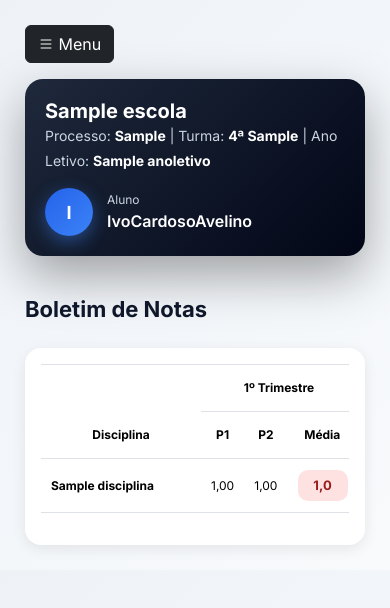
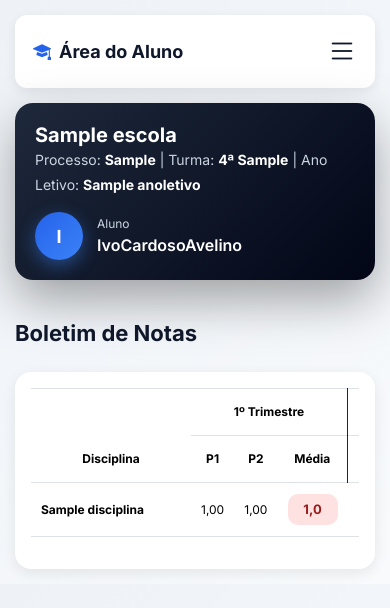
Before and after one commit to ttcomercial5-debug/Eduscore, a Django app: page /notas/ in a window 390 px wide. Shown: the top 608 px of the page. Run offline with Django 5.2, Linux system fonts and the light colour scheme; a user stored in the database is signed in; tables that the repository leaves empty hold one stand-in row (values such as "Sample post").

Commit message:
Correção painel aluno_1

```diff
--- a/core/templates/base_aluno.html
+++ b/core/templates/base_aluno.html
@@ -436,6 +436,76 @@ padding:25px;
 }
 
 
+/* ===================================
+   MOBILE TOPBAR
+=================================== */
+
+.mobile-topbar{
+    display:none;
+}
+
+@media(max-width:992px){
+
+    .mobile-topbar{
+        display:flex;
+        justify-content:space-between;
+        align-items:center;
+        background:white;
+        padding:14px 18px;
+        border-radius:12px;
+        margin-bottom:15px;
+        box-shadow:0 3px 12px rgba(0,0,0,.08);
+    }
+
+    .mobile-title{
+        font-size:18px;
+        font-weight:700;
+        display:flex;
+        align-items:center;
+        gap:8px;
+        color:#0f172a;
+    }
+
+    .mobile-title i{
+        color:#2563eb;
+    }
+
+    .menu-toggle{
+        border:none;
+        background:none;
+        font-size:30px;
+        color:#0f172a;
+        padding:0;
+    }
+
+    .sidebar{
+        display:none !important;
+    }
+
+    .content{
+        margin-left:0;
+        padding:15px;
+    }
+
+    .topbar{
+        flex-direction:column;
+        align-items:flex-start;
+        gap:15px;
+        padding:20px;
+    }
+
+    .school-info small{
+        display:block;
+        line-height:1.8;
+    }
+
+    .user-box{
+        width:100%;
+    }
+
+}
+
+
 
 </style>
 </head>
@@ -663,17 +733,21 @@ id="menuAluno">
 <div class="content">
 
 
-<!-- BOTÃO MOBILE -->
+<!-- TOPBAR MOBILE -->
 
-<div class="d-lg-none mb-3">
+<div class="mobile-topbar d-lg-none">
+
+    <div class="mobile-title">
+        <i class="bi bi-mortarboard-fill"></i>
+        Área do Aluno
+    </div>
 
     <button
-        class="btn btn-dark"
+        class="menu-toggle"
         data-bs-toggle="offcanvas"
         data-bs-target="#menuAluno">
 
         <i class="bi bi-list"></i>
-        Menu
 
     </button>
 
```
